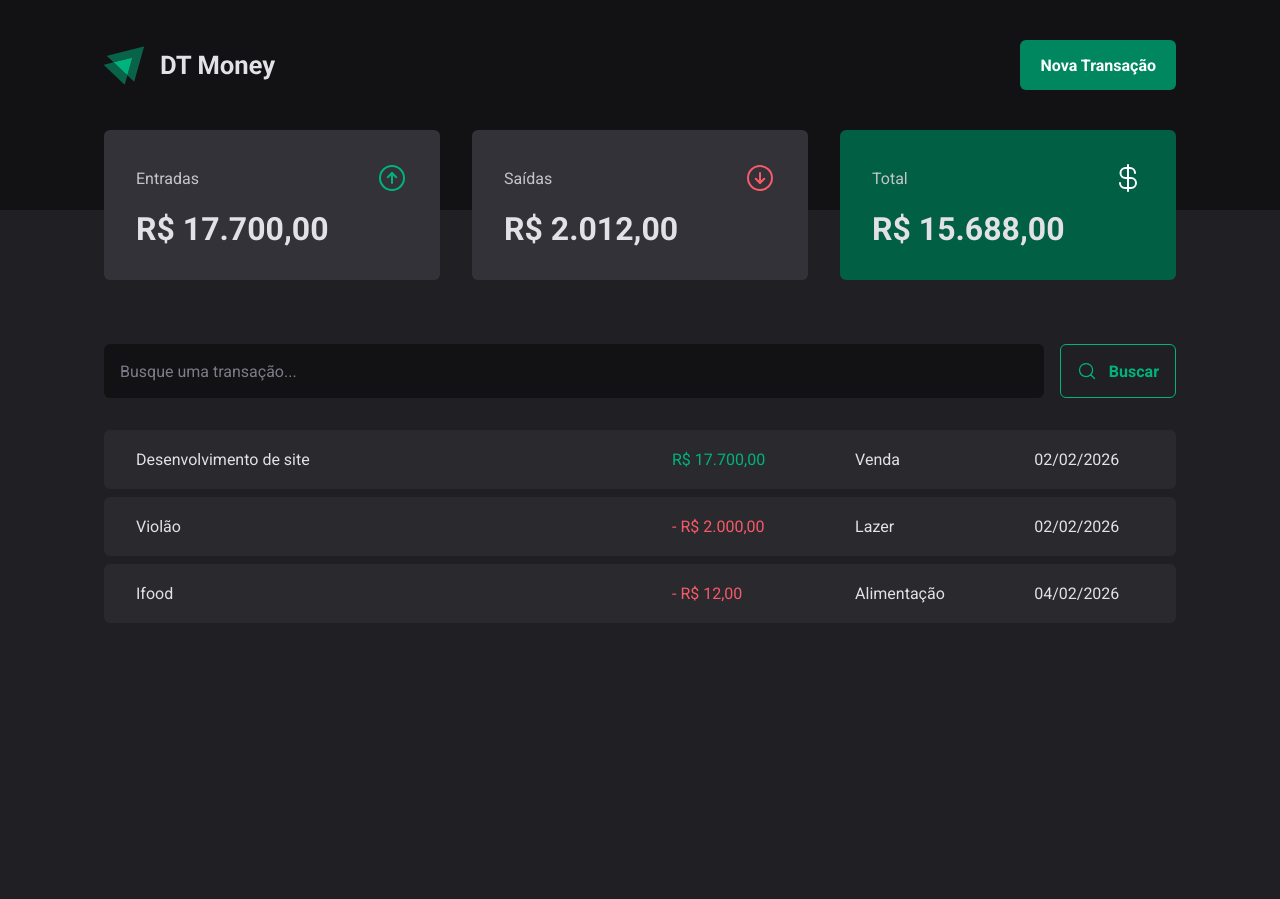
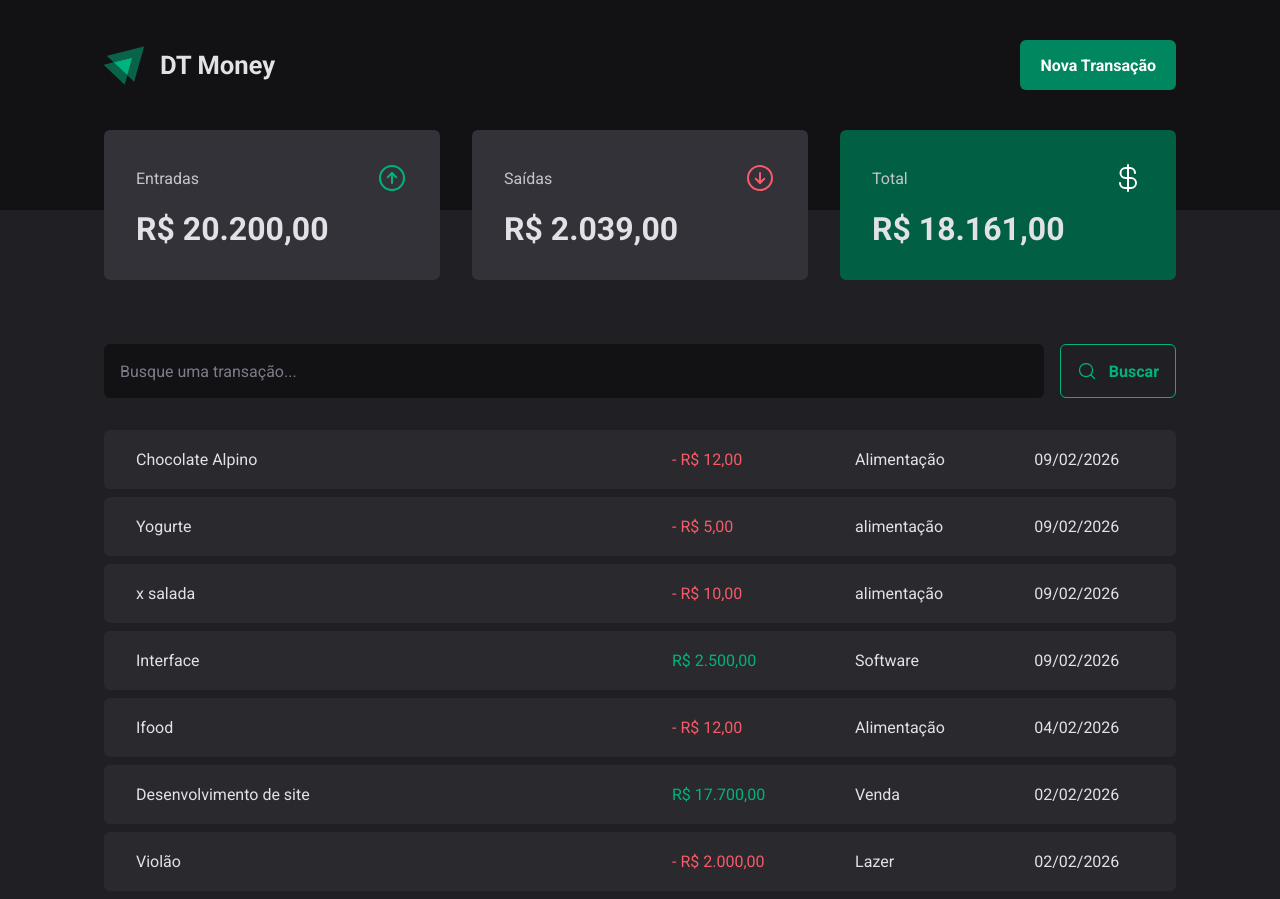
Before and after one commit to renatobarbosa-dc/fundamentos_react_3_DT_Money, a React (Vite) app in the folder 03-dt-money/: page / in a window 1280 px wide. Before the commit the page ends 800 px from the top, so only its background shows below. Built offline with nearby package versions, Linux system fonts and the light colour scheme; data requests are answered from the project's data file.

Commit message:
creating transactions using the modal

```diff
--- a/03-dt-money/package.json
+++ b/03-dt-money/package.json
@@ -25,12 +25,13 @@
   },
   "devDependencies": {
     "@eslint/js": "^9.39.1",
+    "@rocketseat/eslint-config": "^2.2.2",
     "@types/node": "^24.10.1",
     "@types/react": "^19.2.5",
     "@types/react-dom": "^19.2.3",
     "@vitejs/plugin-react": "^5.1.1",
     "babel-plugin-react-compiler": "^1.0.0",
-    "eslint": "^9.39.1",
+    "eslint": "^9.39.2",
     "eslint-plugin-react-hooks": "^7.0.1",
     "eslint-plugin-react-refresh": "^0.4.24",
     "globals": "^16.5.0",
--- a/03-dt-money/server.json
+++ b/03-dt-money/server.json
@@ -23,6 +23,38 @@
       "category": "Alimentação",
       "price": 12,
       "createdAt": "2026-02-04T10:45:45.300Z"
+    },
+    {
+      "description": "Interface",
+      "price": 2500,
+      "category": "Software",
+      "type": "income",
+      "createdAt": "2026-02-09T16:43:54.364Z",
+      "id": 4
+    },
+    {
+      "description": "x salada",
+      "price": 10,
+      "category": "alimentação",
+      "type": "outcome",
+      "createdAt": "2026-02-09T16:46:54.705Z",
+      "id": 5
+    },
+    {
+      "description": "Yogurte ",
+      "price": 5,
+      "category": "alimentação",
+      "type": "outcome",
+      "createdAt": "2026-02-09T17:04:18.920Z",
+      "id": 6
+    },
+    {
+      "description": "Chocolate Alpino",
+      "price": 12,
+      "category": "Alimentação",
+      "type": "outcome",
+      "createdAt": "2026-02-09T17:05:02.862Z",
+      "id": 7
     }
   ]
 }
--- a/03-dt-money/src/components/NewTransactionModal/index.tsx
+++ b/03-dt-money/src/components/NewTransactionModal/index.tsx
@@ -10,6 +10,9 @@ import { ArrowCircleDown, ArrowCircleUp, X } from "phosphor-react";
 import * as z from "zod";
 import { Controller, useForm } from "react-hook-form";
 import { zodResolver } from "@hookform/resolvers/zod";
+import { api } from "../../lib/axios";
+import { useContext } from "react";
+import { TransactionsContext } from "../../contexts/TransactionContext";
 
 const newTransactionFormSchema = z.object({
   description: z.string(),
@@ -21,10 +24,13 @@ const newTransactionFormSchema = z.object({
 type NewTransactionFormInputs = z.infer<typeof newTransactionFormSchema>;
 
 export function NewTransactionModal() {
+  const { createTransaction } = useContext(TransactionsContext)
+
   const {
     control,
     register,
     handleSubmit,
+    reset,
     formState: { isSubmitting },
   } = useForm<NewTransactionFormInputs>({
     resolver: zodResolver(newTransactionFormSchema),
@@ -34,8 +40,16 @@ export function NewTransactionModal() {
   });
 
   async function handleCreateNewTransaction(data: NewTransactionFormInputs) {
-    await new Promise((resolve) => setTimeout(resolve, 2000));
-    console.log(data);
+    const { description, price, category, type  } = data;
+
+    await createTransaction({
+      description,
+      price,
+      category,
+      type
+    })
+
+    reset();
   }
 
   return (
--- a/03-dt-money/src/contexts/TransactionsProvider.tsx
+++ b/03-dt-money/src/contexts/TransactionsProvider.tsx
@@ -11,9 +11,17 @@ interface Transaction {
   createdAt: string;
 }
 
+interface CreateTransactionInput {
+  description: string;
+  price: number;
+  category: string;
+  type: 'income' | 'outcome';
+}
+
 export interface TransactionContextType {
   transactions: Transaction[];
   fetchTransactions: (query?: string) => Promise<void>;
+  createTransaction: (data: CreateTransactionInput) => Promise<void>
 }
 
 interface TransactionProviderProps {
@@ -26,10 +34,26 @@ export function TransactionsProvider({ children }: TransactionProviderProps) {
   async function fetchTransactions(query?: string) {
     const response = await api.get('/transactions', {
       params: {
+        _sort: 'createdAt',
+        _order: 'desc',
         q: query
       }
     })
     setTransactions(response.data);
+  }
+
+  async function createTransaction(data: CreateTransactionInput){
+    const { description, price, category, type  } = data;
+
+    const response = await api.post('/transactions', {
+      description,
+      price,
+      category,
+      type,
+      createdAt: new Date(),
+    })
+
+    setTransactions(state => [response.data, ...state])
   }
 
   useEffect(() => {
@@ -40,6 +64,7 @@ export function TransactionsProvider({ children }: TransactionProviderProps) {
     <TransactionsContext.Provider value={{
       transactions,
       fetchTransactions,
+      createTransaction,
     }}>
       {children}
     </TransactionsContext.Provider>
```
Also changed, not shown: 1 other file (tests, documents, lock files or other folders). Lines whose indentation alone changed are shown as unchanged.
